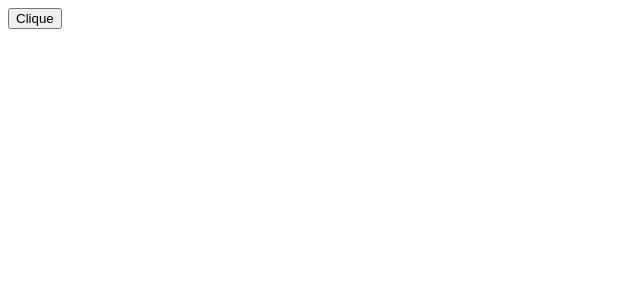
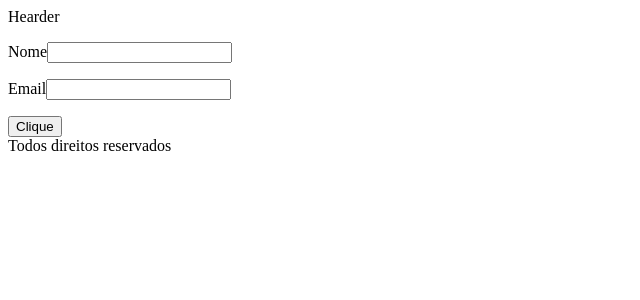
Before and after one commit to VictorHAlbu/exerc-react, a React (Create React App) app: page / in a window 1280 px wide. Shown: the top 300 px of the page, without its empty margins (0-640 px from the left). Built offline with nearby package versions, Linux system fonts and the light colour scheme.

Commit message:
Práticando componentes import export

```diff
--- a/src/App2.js
+++ b/src/App2.js
@@ -1,11 +1,30 @@
 import React from 'react';
+import Header from './Header';
+import Footer from './Footer';
+import Form from './form/Form';
 
 const App = () => {
     function handleClick(event) {
         console.log(event.target);
     }
 
-    return <button onClick={handleClick} onMouseMove={handleClick}>Clique</button>;
+    return (<div>
+        <Header>
+
+        </Header>
+
+        <Form />
+
+        <button onClick={handleClick} onMouseMove={handleClick}>
+            Clique
+        </button>
+        <br />
+
+        <Footer />
+
+    </div >
+    );
+
 };
 
 export default App;
--- /dev/null
+++ b/src/Footer.js
@@ -0,0 +1,9 @@
+import React from 'react'
+
+const Footer = () => {
+    return (
+        <footer> Todos direitos reservados</footer>
+    );
+};
+
+export default Footer;
--- /dev/null
+++ b/src/Header.js
@@ -0,0 +1,9 @@
+import React from 'react';
+
+
+const Header = () => {
+    return <header>Hearder</header>
+};
+
+
+export default Header;
--- /dev/null
+++ b/src/form/Form.js
@@ -0,0 +1,20 @@
+import React from 'react'
+import Input from './Input'
+
+const Form = () => {
+    return (
+        <form>
+            <p>
+                <label htmlFor="nome"> Nome</label>
+                <Input />
+            </p>
+
+            <p>
+                <label htmlFor="email"> Email</label>
+                <Input />
+            </p>
+        </form>
+    )
+}
+
+export default Form
--- /dev/null
+++ b/src/form/Input.js
@@ -0,0 +1,9 @@
+import React from 'react'
+
+const Input = () => {
+    return (
+        <input type='text' />
+    )
+}
+
+export default Input
```
Also changed, not shown: src/form/Button.js (added, +9 -0 lines).
